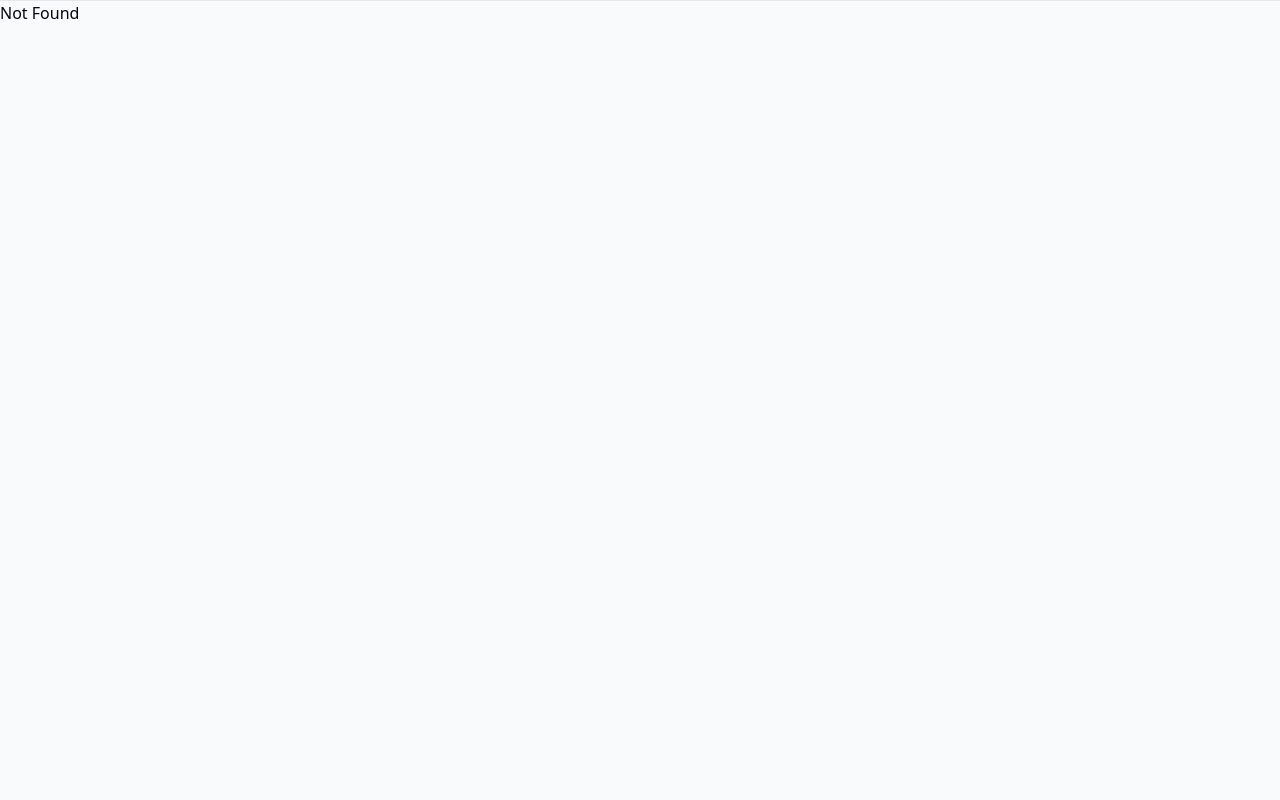
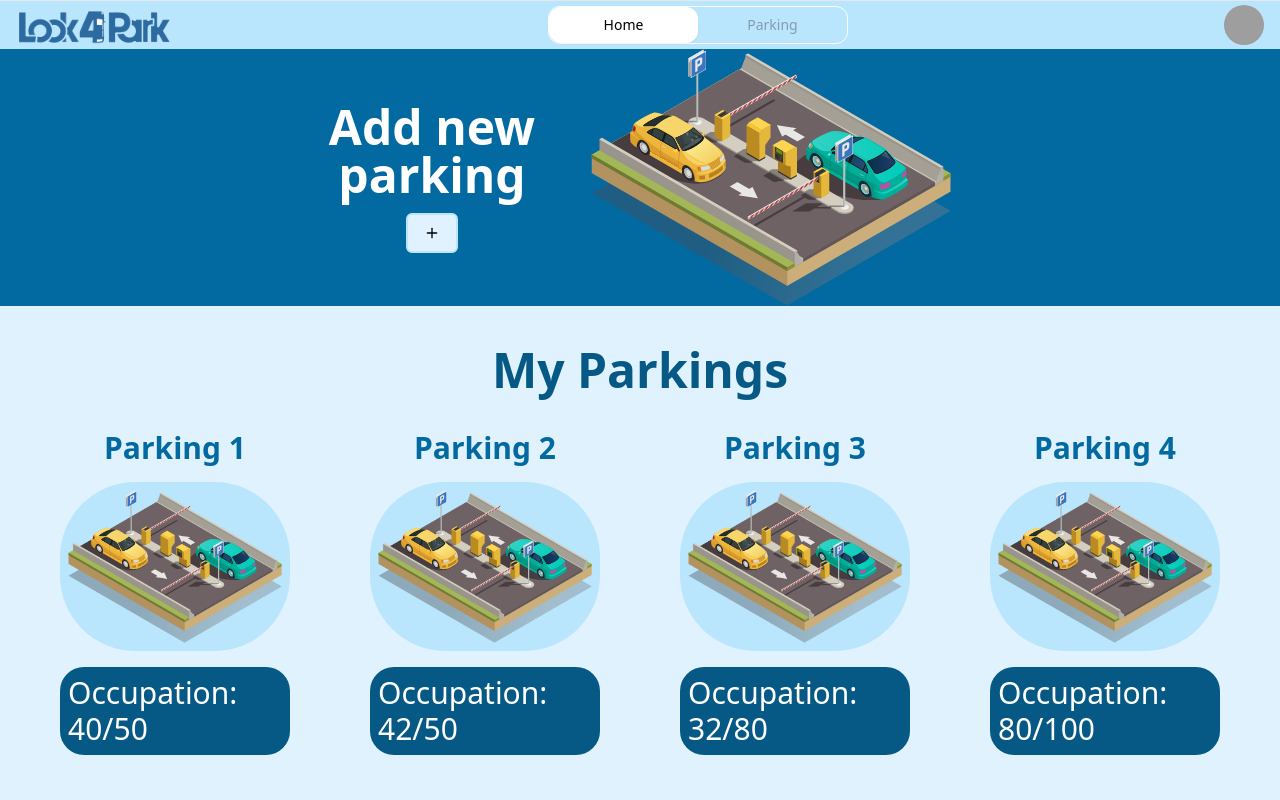
Before and after one commit to alexindris/LECHUGA-HACKEPS2024, a React (Vite) app in the folder frontend/: page /home in a window 1280 px wide. Shown: the top 800 px of the page. Built offline with nearby package versions, Linux system fonts and the light colour scheme; grey boxes are pictures that could not be loaded.

Commit message:
home page

```diff
--- a/frontend/package.json
+++ b/frontend/package.json
@@ -14,9 +14,12 @@
   "dependencies": {
     "@apollo/client": "^3.11.10",
     "@hookform/resolvers": "^3.9.1",
+    "@radix-ui/react-avatar": "^1.1.1",
     "@radix-ui/react-checkbox": "^1.1.2",
     "@radix-ui/react-label": "^2.1.0",
+    "@radix-ui/react-navigation-menu": "^1.2.1",
     "@radix-ui/react-slot": "^1.1.0",
+    "@radix-ui/react-tabs": "^1.1.1",
     "@tanstack/react-router": "^1.82.2",
     "@tanstack/router-devtools": "^1.82.2",
     "class-variance-authority": "^0.7.0",
@@ -29,6 +32,7 @@
     "react": "^18.3.1",
     "react-dom": "^18.3.1",
     "react-hook-form": "^7.53.2",
+    "react-icons": "^5.3.0",
     "tailwind-merge": "^2.5.4",
     "tailwindcss-animate": "^1.0.7",
     "zod": "^3.23.8"
--- /dev/null
+++ b/frontend/src/components/GridParkingItem.tsx
@@ -0,0 +1,20 @@
+
+
+type GridParkingItemProps = {
+  title: string;
+  occupation: string;
+}
+
+export function GridParkingItem({ title, occupation }: Readonly<GridParkingItemProps>) {
+  return (
+    <div className='flex flex-col w-full h-full p-5 bg-sky-100 items-center justify-center gap-4'>
+      <span className='text-sky-700 text-3xl font-semibold '>{title}</span>
+      <div className='bg-sky-200 w-full h-full rounded-[4.7rem]'>
+        <img src="/parking.png" alt="Parking" className='p-2' />
+      </div>
+      <div className='bg-sky-800 rounded-3xl p-2'>
+        <span className='text-white text-3xl mt-16'>Occupation: {occupation}</span>
+      </div>
+    </div>
+  )
+}
--- /dev/null
+++ b/frontend/src/components/SimpleNav.tsx
@@ -0,0 +1,51 @@
+import {
+  Tabs,
+  TabsList,
+  TabsTrigger,
+} from "@/components/ui/tabs"
+import { useNavigate, useRouterState } from '@tanstack/react-router'
+import { Avatar, AvatarFallback, AvatarImage } from './ui/avatar';
+
+
+type TabsProps = {
+  disabledParkingTab: boolean;
+}
+
+export default function NavBar({ disabledParkingTab }: Readonly<TabsProps>) {
+
+  // const navItems = [
+  //   { name: "Home", href: "#" },
+  //   { name: "Parking", href: "#" },
+  // ]
+
+  const navigate = useNavigate();
+  const router = useRouterState();
+
+  return (
+    <header className="flex flex-col bg-sky-200 w-full h-16 p-1 ">
+      <div className='flex items-center justify-between w-full  px-3'>
+        <img src="/home_logo.png" alt="Home Logo" className="h-10  pt-1 " />
+        <Tabs defaultValue="home" className="w-[300px] flex border rounded-xl border-white">
+          <TabsList className="grid w-full grid-cols-2 h-full p-0  ">
+            <TabsTrigger
+              onClick={() => { router.location.pathname !== '/home' && navigate({ to: '/home' }) }}
+              value="home"
+              className="data-[state=active]:bg-white data-[state=active]:text-black text-gray-600 px-4 py-2 rounded-xl transition-colors">
+              Home
+            </TabsTrigger>
+            <TabsTrigger
+              disabled={disabledParkingTab}
+              value="parking"
+              className="data-[state=active]:bg-white data-[state=active]:text-black text-gray-600 px-4 py-2 rounded-xl transition-colors">
+              Parking
+            </TabsTrigger>
+          </TabsList>
+        </Tabs>
+        <Avatar className=' rounded-full'>
+          <AvatarImage src="https://github.com/shadcn.png" />
+          <AvatarFallback>XD</AvatarFallback>
+        </Avatar>
+      </div>
+    </header>
+  )
+}
--- /dev/null
+++ b/frontend/src/components/ui/avatar.tsx
@@ -0,0 +1,48 @@
+import * as React from "react"
+import * as AvatarPrimitive from "@radix-ui/react-avatar"
+
+import { cn } from "@/lib/utils"
+
+const Avatar = React.forwardRef<
+  React.ElementRef<typeof AvatarPrimitive.Root>,
+  React.ComponentPropsWithoutRef<typeof AvatarPrimitive.Root>
+>(({ className, ...props }, ref) => (
+  <AvatarPrimitive.Root
+    ref={ref}
+    className={cn(
+      "relative flex h-10 w-10 shrink-0 overflow-hidden rounded-full",
+      className
+    )}
+    {...props}
+  />
+))
+Avatar.displayName = AvatarPrimitive.Root.displayName
+
+const AvatarImage = React.forwardRef<
+  React.ElementRef<typeof AvatarPrimitive.Image>,
+  React.ComponentPropsWithoutRef<typeof AvatarPrimitive.Image>
+>(({ className, ...props }, ref) => (
+  <AvatarPrimitive.Image
+    ref={ref}
+    className={cn("aspect-square h-full w-full", className)}
+    {...props}
+  />
+))
+AvatarImage.displayName = AvatarPrimitive.Image.displayName
+
+const AvatarFallback = React.forwardRef<
+  React.ElementRef<typeof AvatarPrimitive.Fallback>,
+  React.ComponentPropsWithoutRef<typeof AvatarPrimitive.Fallback>
+>(({ className, ...props }, ref) => (
+  <AvatarPrimitive.Fallback
+    ref={ref}
+    className={cn(
+      "flex h-full w-full items-center justify-center rounded-full bg-muted",
+      className
+    )}
+    {...props}
+  />
+))
+AvatarFallback.displayName = AvatarPrimitive.Fallback.displayName
+
+export { Avatar, AvatarImage, AvatarFallback }
--- /dev/null
+++ b/frontend/src/components/ui/tabs.tsx
@@ -0,0 +1,53 @@
+import * as React from "react"
+import * as TabsPrimitive from "@radix-ui/react-tabs"
+
+import { cn } from "@/lib/utils"
+
+const Tabs = TabsPrimitive.Root
+
+const TabsList = React.forwardRef<
+  React.ElementRef<typeof TabsPrimitive.List>,
+  React.ComponentPropsWithoutRef<typeof TabsPrimitive.List>
+>(({ className, ...props }, ref) => (
+  <TabsPrimitive.List
+    ref={ref}
+    className={cn(
+      "inline-flex h-10 items-center justify-center rounded-md bg-muted p-1 text-muted-foreground",
+      className
+    )}
+    {...props}
+  />
+))
+TabsList.displayName = TabsPrimitive.List.displayName
+
+const TabsTrigger = React.forwardRef<
+  React.ElementRef<typeof TabsPrimitive.Trigger>,
+  React.ComponentPropsWithoutRef<typeof TabsPrimitive.Trigger>
+>(({ className, ...props }, ref) => (
+  <TabsPrimitive.Trigger
+    ref={ref}
+    className={cn(
+      "inline-flex items-center justify-center whitespace-nowrap rounded-sm px-3 py-1.5 text-sm font-medium ring-offset-background transition-all focus-visible:outline-none focus-visible:ring-2 focus-visible:ring-ring focus-visible:ring-offset-2 disabled:pointer-events-none disabled:opacity-50 data-[state=active]:bg-background data-[state=active]:text-foreground data-[state=active]:shadow-sm",
+      className
+    )}
+    {...props}
+  />
+))
+TabsTrigger.displayName = TabsPrimitive.Trigger.displayName
+
+const TabsContent = React.forwardRef<
+  React.ElementRef<typeof TabsPrimitive.Content>,
+  React.ComponentPropsWithoutRef<typeof TabsPrimitive.Content>
+>(({ className, ...props }, ref) => (
+  <TabsPrimitive.Content
+    ref={ref}
+    className={cn(
+      "mt-2 ring-offset-background focus-visible:outline-none focus-visible:ring-2 focus-visible:ring-ring focus-visible:ring-offset-2",
+      className
+    )}
+    {...props}
+  />
+))
+TabsContent.displayName = TabsPrimitive.Content.displayName
+
+export { Tabs, TabsList, TabsTrigger, TabsContent }
--- a/frontend/src/routeTree.gen.ts
+++ b/frontend/src/routeTree.gen.ts
@@ -12,7 +12,7 @@
 
 import { Route as rootRoute } from './routes/__root'
 import { Route as MeImport } from './routes/me'
-import { Route as AboutImport } from './routes/about'
+import { Route as HomeImport } from './routes/home'
 import { Route as IndexImport } from './routes/index'
 import { Route as AuthSignupImport } from './routes/auth/signup'
 import { Route as AuthSigninImport } from './routes/auth/signin'
@@ -25,9 +25,9 @@
   getParentRoute: () => rootRoute,
 } as any)
 
-const AboutRoute = AboutImport.update({
-  id: '/about',
-  path: '/about',
+const HomeRoute = HomeImport.update({
+  id: '/home',
+  path: '/home',
   getParentRoute: () => rootRoute,
 } as any)
 
@@ -60,11 +60,11 @@
       preLoaderRoute: typeof IndexImport
       parentRoute: typeof rootRoute
     }
-    '/about': {
-      id: '/about'
-      path: '/about'
-      fullPath: '/about'
-      preLoaderRoute: typeof AboutImport
+    '/home': {
+      id: '/home'
+      path: '/home'
+      fullPath: '/home'
+      preLoaderRoute: typeof HomeImport
       parentRoute: typeof rootRoute
     }
     '/me': {
@@ -95,7 +95,7 @@
 
 export interface FileRoutesByFullPath {
   '/': typeof IndexRoute
-  '/about': typeof AboutRoute
+  '/home': typeof HomeRoute
   '/me': typeof MeRoute
   '/auth/signin': typeof AuthSigninRoute
   '/auth/signup': typeof AuthSignupRoute
@@ -103,7 +103,7 @@
 
 export interface FileRoutesByTo {
   '/': typeof IndexRoute
-  '/about': typeof AboutRoute
+  '/home': typeof HomeRoute
   '/me': typeof MeRoute
   '/auth/signin': typeof AuthSigninRoute
   '/auth/signup': typeof AuthSignupRoute
@@ -112,7 +112,7 @@
 export interface FileRoutesById {
   __root__: typeof rootRoute
   '/': typeof IndexRoute
-  '/about': typeof AboutRoute
+  '/home': typeof HomeRoute
   '/me': typeof MeRoute
   '/auth/signin': typeof AuthSigninRoute
   '/auth/signup': typeof AuthSignupRoute
@@ -120,16 +120,16 @@
 
 export interface FileRouteTypes {
   fileRoutesByFullPath: FileRoutesByFullPath
-  fullPaths: '/' | '/about' | '/me' | '/auth/signin' | '/auth/signup'
+  fullPaths: '/' | '/home' | '/me' | '/auth/signin' | '/auth/signup'
   fileRoutesByTo: FileRoutesByTo
-  to: '/' | '/about' | '/me' | '/auth/signin' | '/auth/signup'
-  id: '__root__' | '/' | '/about' | '/me' | '/auth/signin' | '/auth/signup'
+  to: '/' | '/home' | '/me' | '/auth/signin' | '/auth/signup'
+  id: '__root__' | '/' | '/home' | '/me' | '/auth/signin' | '/auth/signup'
   fileRoutesById: FileRoutesById
 }
 
 export interface RootRouteChildren {
   IndexRoute: typeof IndexRoute
-  AboutRoute: typeof AboutRoute
+  HomeRoute: typeof HomeRoute
   MeRoute: typeof MeRoute
   AuthSigninRoute: typeof AuthSigninRoute
   AuthSignupRoute: typeof AuthSignupRoute
@@ -137,7 +137,7 @@
 
 const rootRouteChildren: RootRouteChildren = {
   IndexRoute: IndexRoute,
-  AboutRoute: AboutRoute,
+  HomeRoute: HomeRoute,
   MeRoute: MeRoute,
   AuthSigninRoute: AuthSigninRoute,
   AuthSignupRoute: AuthSignupRoute,
@@ -154,7 +154,7 @@
       "filePath": "__root.tsx",
       "children": [
         "/",
-        "/about",
+        "/home",
         "/me",
         "/auth/signin",
         "/auth/signup"
@@ -163,8 +163,8 @@
     "/": {
       "filePath": "index.tsx"
     },
-    "/about": {
-      "filePath": "about.tsx"
+    "/home": {
+      "filePath": "home.tsx"
     },
     "/me": {
       "filePath": "me.tsx"
--- a/frontend/src/routes/about.tsx
+++ /dev/null
@@ -1,37 +0,0 @@
-import { createFileRoute } from "@tanstack/react-router";
-import { GET_HEALTH } from "@/lib/api";
-import { useQuery } from "@apollo/client";
-import { observer } from "mobx-react-lite";
-import { useParkingStore, useUserStore } from '@/stores/storeProvider';
-
-const AboutComponent = observer(() => {
-  const { data } = useQuery(GET_HEALTH);
-
-  console.log(data);
-  const userStore = useUserStore();
-  const parkingStore = useParkingStore();
-
-  return (
-    <div className='p-2'>
-      <h3>About</h3>
-      <p>Status: {data && data.health.status}</p>
-      <p>Time: {data && data.health.time}</p>
-      <h3>Parkings</h3>
-      {parkingStore.parkings.map((parking) => (
-        <p key={parking.id}>{parking.displayDetails()}</p>
-      ))}
-      <h3>User</h3>
-      <p>Token: {userStore.userToken}</p>
-      {/* Input that changes userToken */}
-      <input
-        type='text'
-        value={userStore.userToken ?? ''}
-        onChange={(e) => userStore.setToken(e.target.value)}
-      />
-    </div>
-  );
-});
-
-export const Route = createFileRoute("/about")({
-  component: AboutComponent,
-});
--- /dev/null
+++ b/frontend/src/routes/home.tsx
@@ -0,0 +1,54 @@
+import { GridParkingItem } from '@/components/GridParkingItem';
+import SimpleNav from '@/components/SimpleNav';
+import { Avatar, AvatarFallback, AvatarImage } from '@/components/ui/avatar';
+import { Button } from '@/components/ui/button';
+import { createProtectRoute } from '@/lib/protectRoute';
+import { createFileRoute } from '@tanstack/react-router';
+import { Grid } from 'lucide-react';
+import { useState } from 'react';
+import { LuPlus } from "react-icons/lu";
+
+// export const Route = createProtectRoute({
+//   path: "/home",
+//   component: RouteComponent,
+// });
+export const Route = createFileRoute("/home")({
+  component: RouteComponent,
+});
+function RouteComponent() {
+
+  const [disabledParkingTab, setDisabledParkingTab] = useState(true);
+
+  return (
+    <div className='flex flex-col h-screen w-full bg-sky-100'>
+      <SimpleNav disabledParkingTab={disabledParkingTab} />
+      <div className='h-full w-full flex flex-col items-center'>
+        <div className='bg-sky-700 w-full h-[30rem] items-center justify-center flex gap-14'>
+          <span className='text-5xl font-bold text-white text-center'>
+            Add new
+            <br />
+            parking
+            <br />
+            <Button className='text-lg font-bold text-black border-2 text-center  border-sky-200 bg-sky-100 ' >
+              <LuPlus size={70} />
+            </Button>
+          </span>
+          <img src="/parking.png" alt="Home Background" />
+        </div>
+        <div className='flex h-screen w-full p-10 flex-col bg-sky-100'>
+          <span className='text-sky-800 text-5xl w-full text-center font-semibold mb-4'>My Parkings</span>
+          <div className='grid  justify-between w-full h-full gap-10 grid-cols-4 '>
+            <GridParkingItem title='Parking 1' occupation='40/50' />
+            <GridParkingItem title='Parking 2' occupation='42/50' />
+            <GridParkingItem title='Parking 3' occupation='32/80' />
+            <GridParkingItem title='Parking 4' occupation='80/100' />
+            <GridParkingItem title='Parking 5' occupation='100/100' />
+
+
+          </div>
+        </div>
+
+      </div >
+    </div >
+  )
+}
```
Also changed, not shown: frontend/public/parking.png (added), 1 other file (tests, documents, lock files or other folders).
